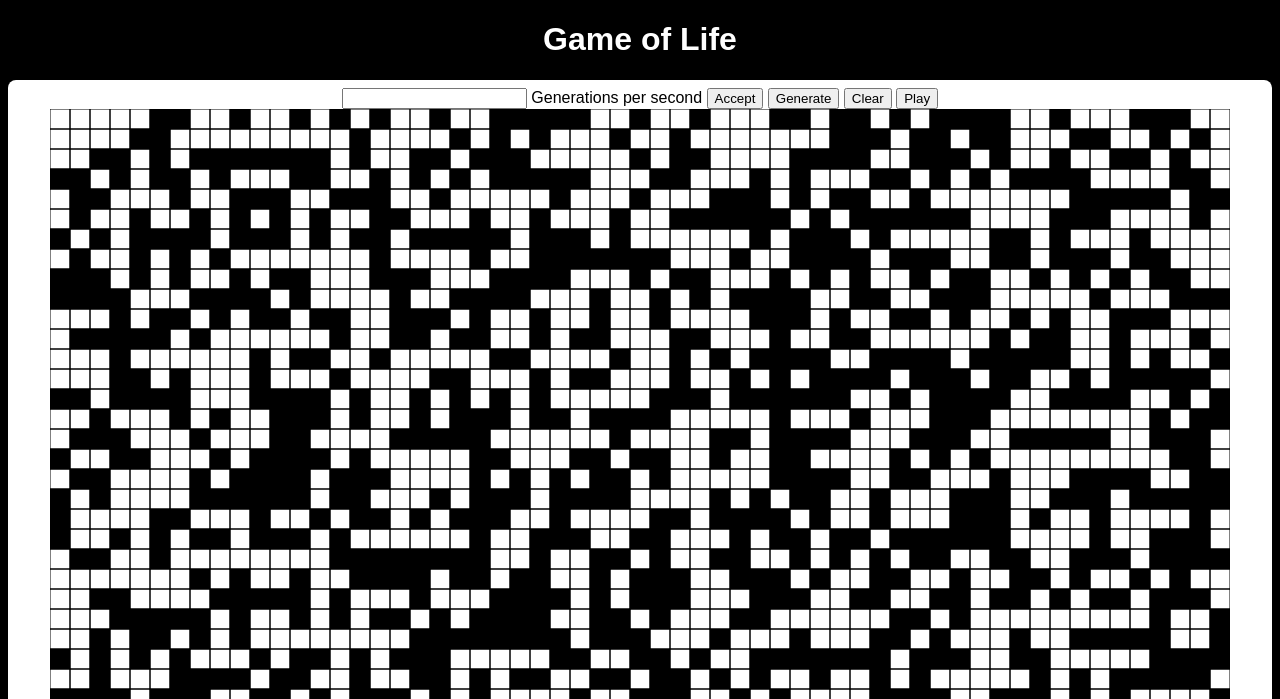
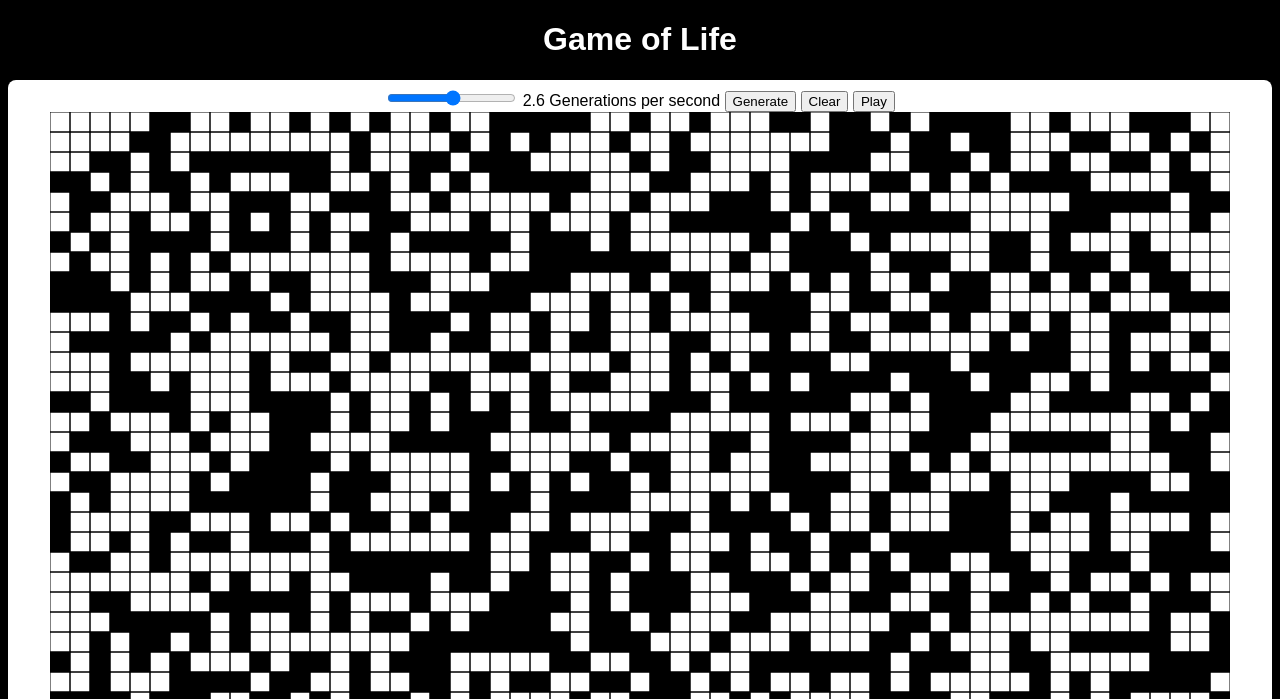
Before and after one commit to EaMS1234/game-of-life, a plain HTML site: page index.html in a window 1280 px wide. Shown: the top 699 px of the page. Drawn offline with Linux system fonts and the light colour scheme.

Commit message:
Implemented speed selection for the simulation

```diff
--- a/index.html
+++ b/index.html
@@ -14,9 +14,8 @@
     <div class="game_container">
         <!-- Game's controls -->
         <div class="game_controls">
-            <input type="number" id="generations_per_sec">
-            <p style="display: inline;" id="gen_per_sec_label">Generations per second</p>
-            <button>Accept</button>
+            <input type="range" min="1" max="50" id="generations_per_sec" onchange="updateSpeed()">
+            <p style="display: inline;" id="gen_per_sec_label">1 Generation per second</p>
             <button id="generate_new_game" onclick="newGame()">Generate</button>
             <button id="clear_button" onclick="newGame(false)">Clear</button>
             <button id="play_pause_button" onclick="playPause()">Play</button>
--- a/scripts/index.js
+++ b/scripts/index.js
@@ -5,11 +5,13 @@ var playing = false
 var width = Math.floor(window.innerWidth / 20) * 20 - 100
 var height = Math.floor(window.innerHeight / 20) * 20 - 200
 var game = {}
+var speed = 10
 
 // HTML's elements
 const playPauseButton = document.getElementById('play_pause_button')
 const generateButton = document.getElementById('generate_new_game')
 const generationsPersec = document.getElementById('generations_per_sec')
+const generationsPersecLabel = document.getElementById('gen_per_sec_label')
 
 const canvas = document.getElementById('game_board')
 const ctx = canvas.getContext('2d')
@@ -70,6 +72,13 @@ canvas.onclick = function (evt) {
     updateCanvas()
 }
 
+// "Generation per second" handler
+function updateSpeed() {
+    speed = generationsPersec.value / 10
+
+    generationsPersecLabel.innerText = `${speed} Generations per second`
+}
+
 // Configures the page
 window.onload = function () {
     // Configures the canvas
@@ -78,4 +87,7 @@ window.onload = function () {
 
     // Generates a new game
     newGame()
+
+    // Sets the speed
+    updateSpeed()
 }
```
